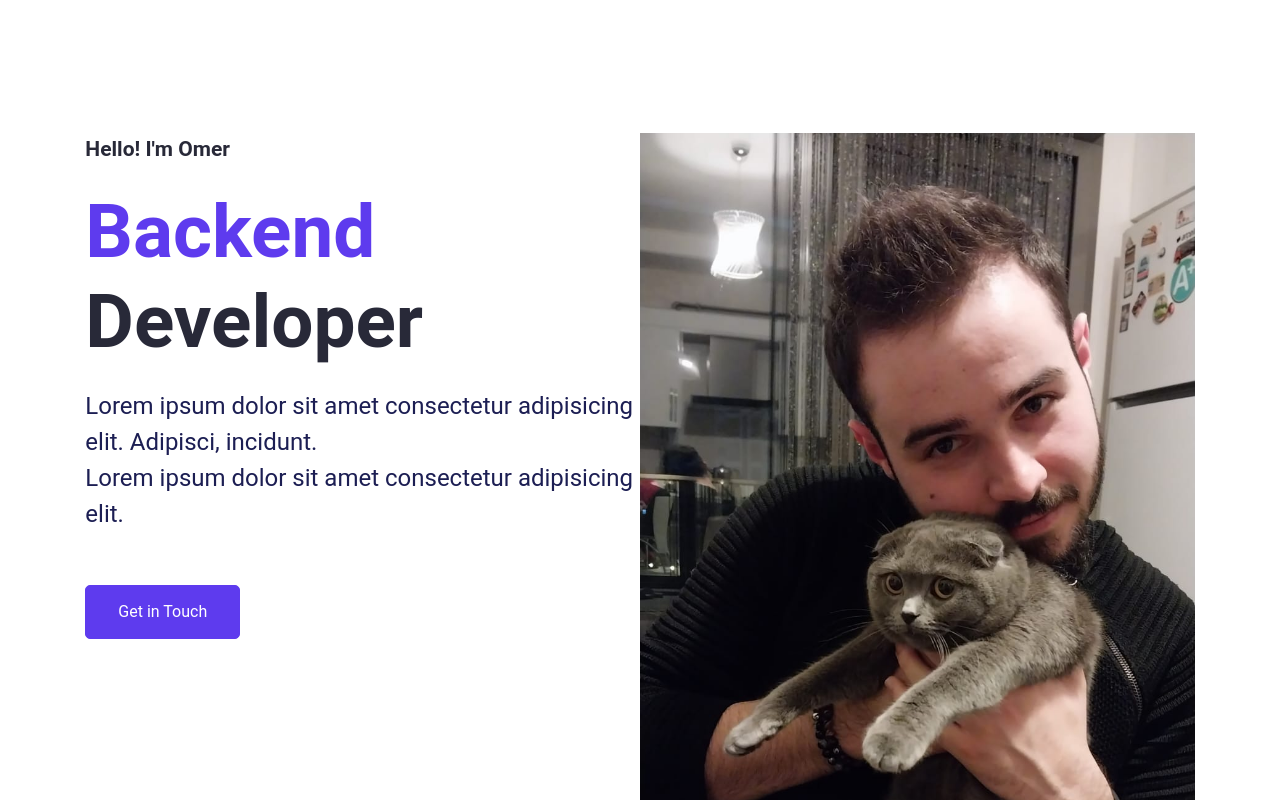
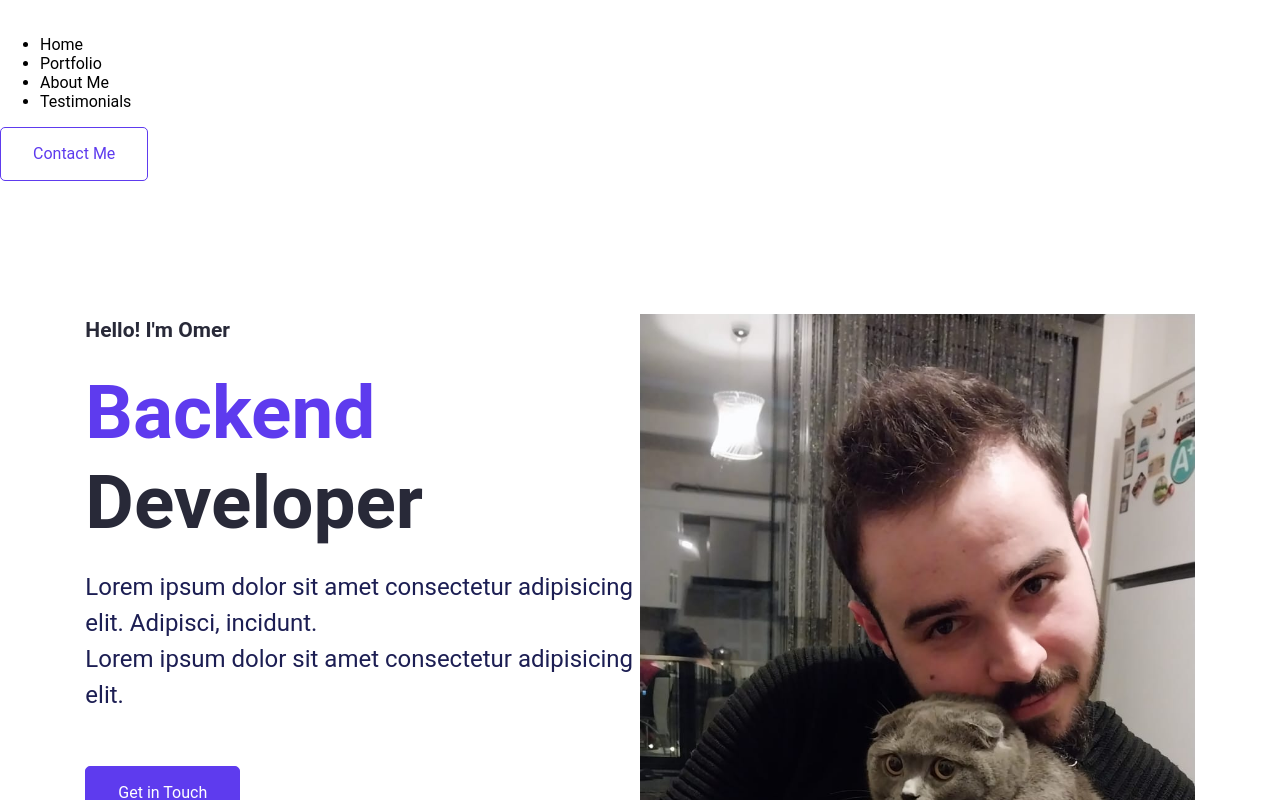
Before and after one commit to omerbirgul/omerbirgul.github.io, a React (Create React App) app: page / in a window 1280 px wide. Shown: the top 800 px of the page. Built offline with nearby package versions, Linux system fonts and the light colour scheme.

Commit message:
Navbar jsx added

```diff
--- a/package.json
+++ b/package.json
@@ -10,6 +10,7 @@
     "react-dom": "^18.3.1",
     "react-router-dom": "^6.28.0",
     "react-scripts": "5.0.1",
+    "react-scroll": "^1.9.0",
     "web-vitals": "^2.1.4"
   },
   "scripts": {
--- a/src/App.js
+++ b/src/App.js
@@ -1,11 +1,20 @@
 import './App.css';
 import React from 'react';
-// import { BrowserRouter as Router, Route, Routes } from 'react-router-dom';
+import { BrowserRouter as Router, Route, Routes } from 'react-router-dom';
 import Home from "./Pages/Home/HomeScreen";
+import Navbar from './Pages/Home/HomeScreen/Navbar';
 function App() {
   return (
     <div className="App">
-      <Home />
+      <Router>
+        <div>
+          <Navbar/>
+          <Routes>
+            <Route path='/' element={<Home/>}></Route>
+            <Route path='*' element={<div>404 Not Found</div>}></Route>
+          </Routes>
+        </div>
+      </Router>
     </div>
   );
 }
--- a/src/Pages/Home/HomeScreen/Navbar.jsx
+++ b/src/Pages/Home/HomeScreen/Navbar.jsx
@@ -0,0 +1,115 @@
+import { useState, useEffect } from "react";
+import { Link } from "react-scroll";
+
+const Navbar = () => {
+    const [navActive, setNavActive] = useState(false);
+
+    const toggleNav = () => {
+        setNavActive(!navActive);
+    }
+
+    const closeMenu = () => {
+        setNavActive(false);
+    }
+
+    useEffect(() => {
+        const handleResize = () => {
+            if (window.innerWidth <= 500) {
+                closeMenu();
+            }
+        }
+
+        window.addEventListener("resize", handleResize());
+
+        return () => {
+            window.removeEventListener("resize", handleResize());
+        };
+    }, []);
+
+
+    useEffect(() => {
+        if (window.innerWidth <= 1200) {
+            closeMenu();
+        }
+    }, []);
+
+    return (
+        <nav className={`navbar ${navActive ? "active" : ""}`}>
+            <div>
+                <img src="" alt="" />
+            </div>
+            <a href="" className={`nav_hamburger ${navActive ? "active" : ""}`} onClick={toggleNav}>
+                <span className="nav_hamburger_line"></span>
+                <span className="nav_hamburger_line"></span>
+                <span className="nav_hamburger_line"></span>
+            </a>
+
+            <div className={`navbar-items ${navActive ? "active" : ""}`}>
+                <ul>
+                    <li>
+                        <Link
+                            onClick={closeMenu} activeClass="navbar-active-content"
+                            spy={true}
+                            smooth={true}
+                            offset={-70}
+                            duration={500}
+                            to="heroSection"
+                            className="navbar-content"
+                        >Home
+                        </Link>
+                    </li>
+
+                    <li>
+                        <Link
+                            onClick={closeMenu} activeClass="navbar-active-content"
+                            spy={true}
+                            smooth={true}
+                            offset={-70}
+                            duration={500}
+                            to="MyPortfolio"
+                            className="navbar-content"
+                        >Portfolio
+                        </Link>
+                    </li>
+
+                    <li>
+                        <Link
+                            onClick={closeMenu} activeClass="navbar-active-content"
+                            spy={true}
+                            smooth={true}
+                            offset={-70}
+                            duration={500}
+                            to="AboutMe"
+                            className="navbar-content"
+                        >About Me
+                        </Link>
+                    </li>
+
+                    <li>
+                        <Link
+                            onClick={closeMenu} activeClass="navbar-active-content"
+                            spy={true}
+                            smooth={true}
+                            offset={-70}
+                            duration={500}
+                            to="Testimonials"
+                            className="navbar-content"
+                        >Testimonials
+                        </Link>
+                    </li>
+                </ul>
+            </div>
+
+            <Link
+                onClick={closeMenu} activeClass="navbar-active-content"
+                spy={true}
+                smooth={true}
+                offset={-70}
+                duration={500}
+                to="Contact"
+                className="btn btn-outline-primary">Contact Me</Link>
+        </nav>
+    );
+}
+
+export default Navbar
```
Also changed, not shown: 1 other file (tests, documents, lock files or other folders).
